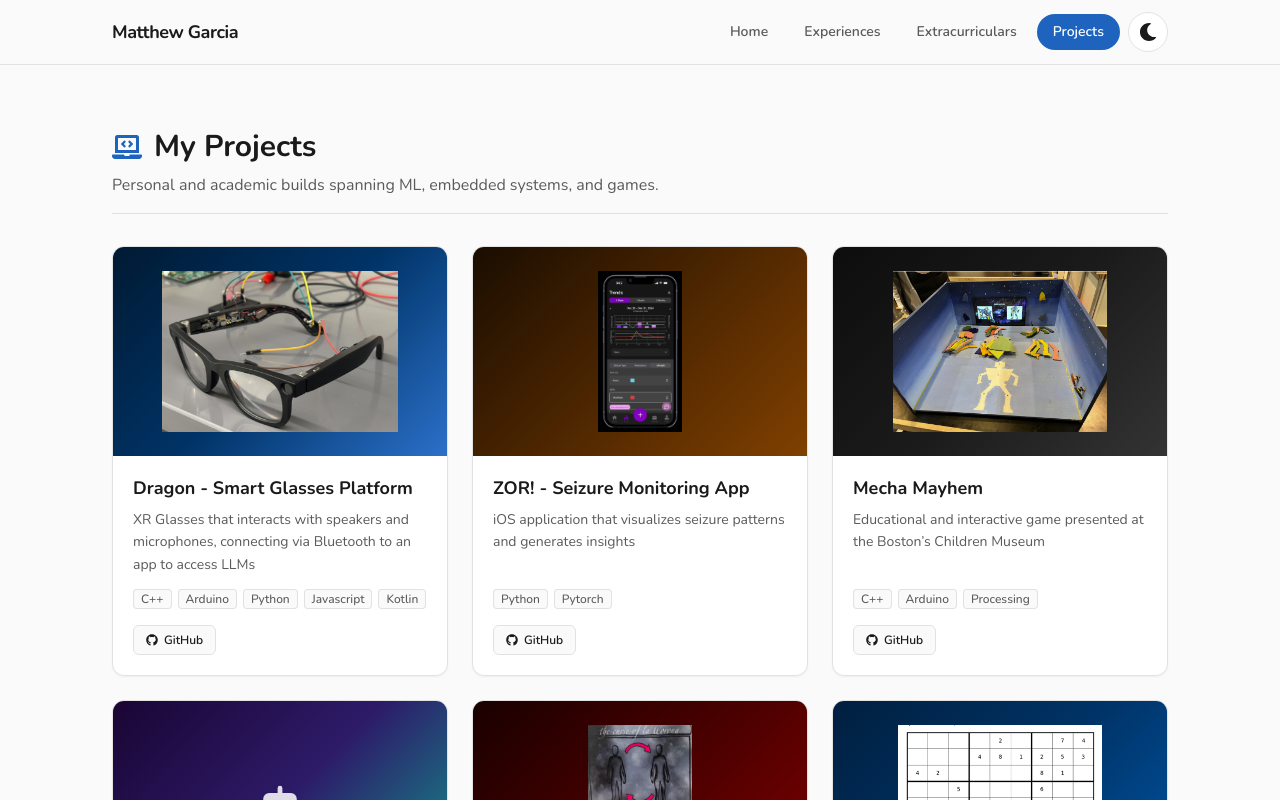
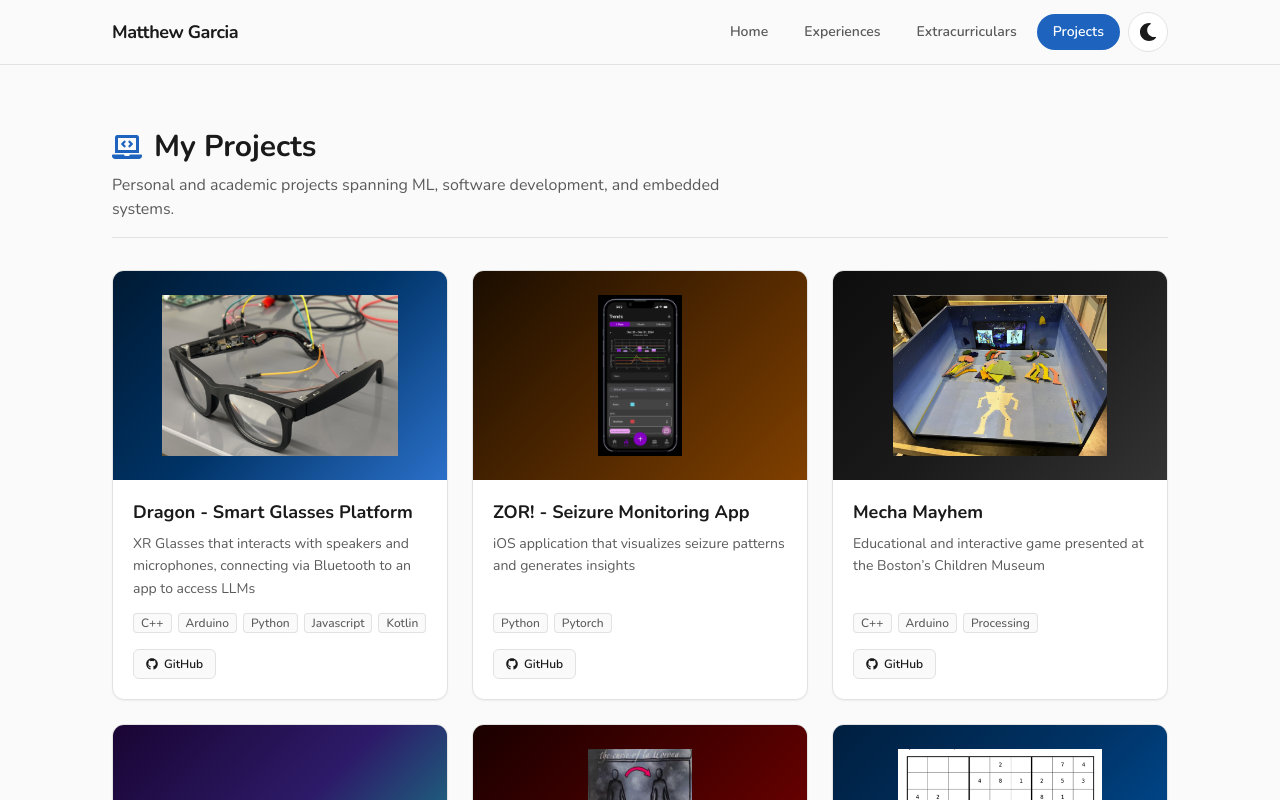
Before and after one commit to mattgar417/Personal-Website, a Next.js app: page /projects in a window 1280 px wide. Shown: the top 800 px of the page. Built offline with nearby package versions, Linux system fonts and the light colour scheme.

Commit message:
Update projects.tsx

```diff
--- a/pages/projects.tsx
+++ b/pages/projects.tsx
@@ -9,7 +9,7 @@ export default function Projects() {
       <Section
         title="My Projects"
         Icon={FaLaptopCode}
-        blurb="Personal and academic builds spanning ML, embedded systems, and games."
+        blurb="Personal and academic projects spanning ML, software development, and embedded systems."
         items={projects}
       />
     </Layout>
```
